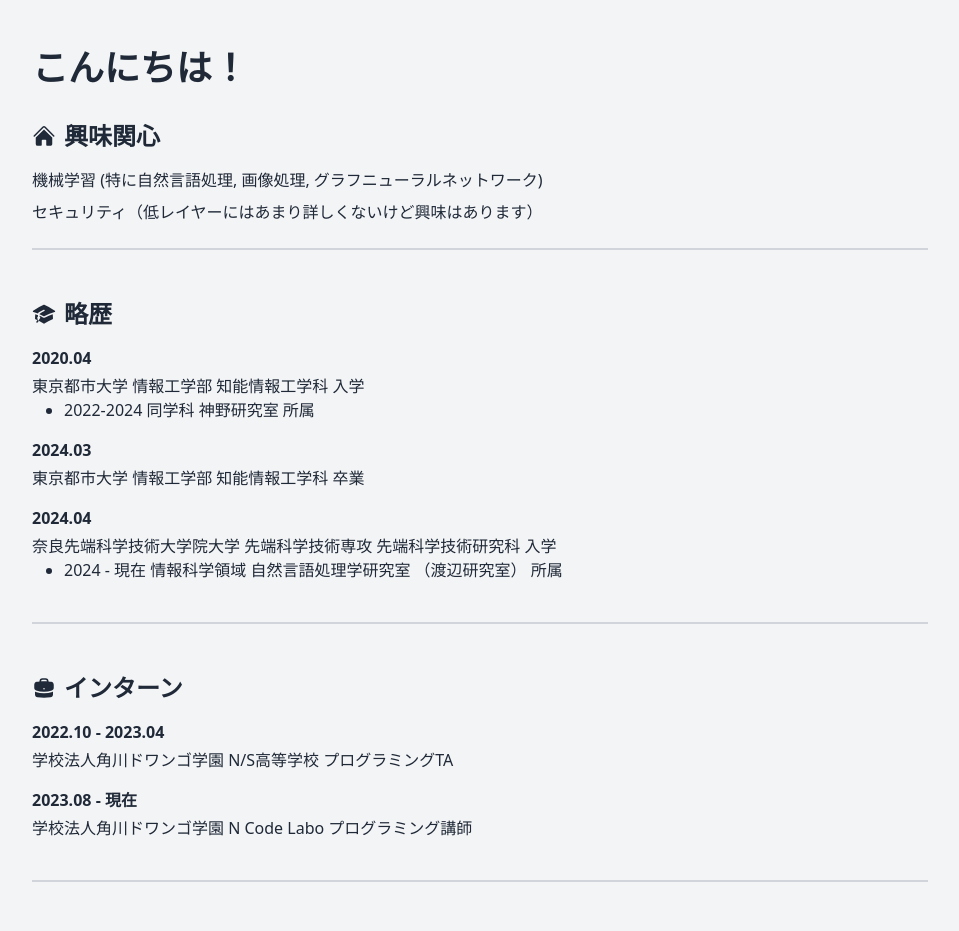
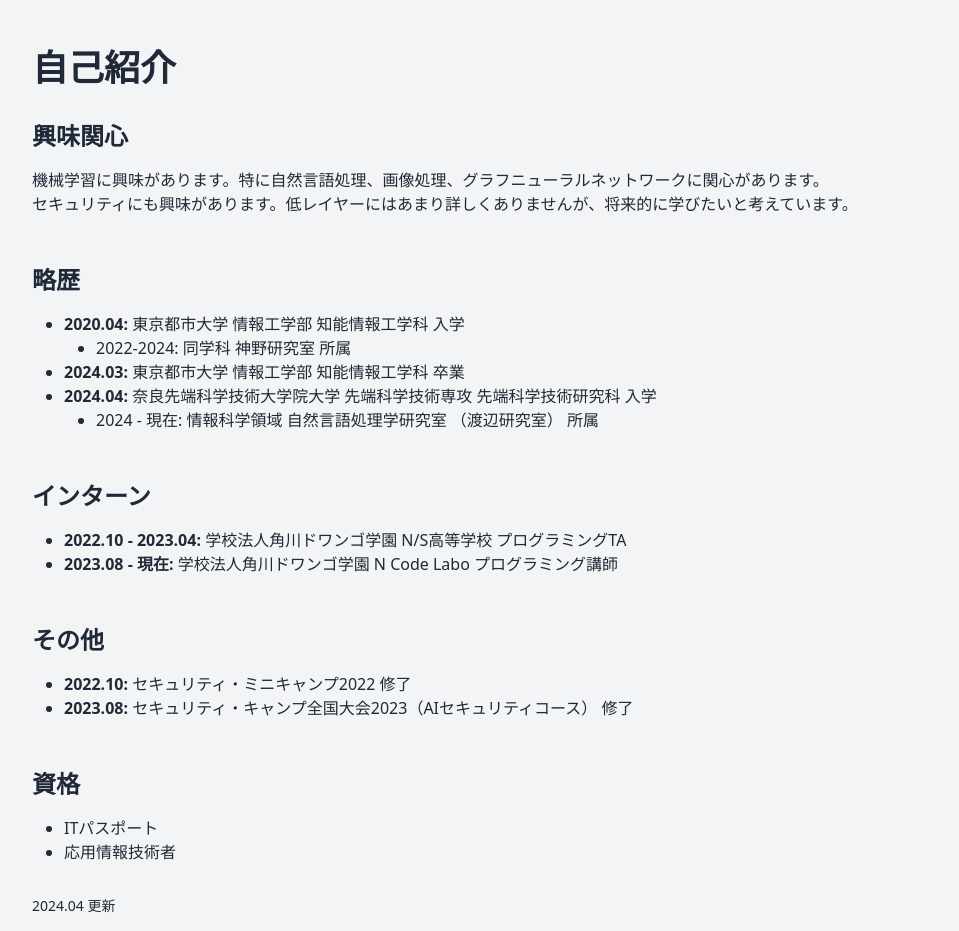
Before and after one commit to n4okins/n4okins.github.io, a Next.js app: page / in a window 1280 px wide. Shown: the top 931 px of the page, without its empty margins (160-1119 px from the left). Built offline with nearby package versions, Linux system fonts and the light colour scheme.

Commit message:
ページの自己紹介を更新

```diff
--- a/src/app/page.tsx
+++ b/src/app/page.tsx
@@ -1,86 +1,67 @@
 import Link from "next/link";
-import { HomeIcon, AcademicCapIcon, BriefcaseIcon, LightBulbIcon, CheckCircleIcon } from '@heroicons/react/24/solid';
 
 export default function Home() {
   return (
     <div className="bg-gray-100 text-gray-800 min-h-screen py-12 px-4 font-sans">
       <div className="container mx-auto max-w-4xl">
-        <h1 className="text-4xl font-bold mb-8">こんにちは！</h1>
-        <section className="mb-12 border-b-2 border-gray-300 pb-6">
-          <h2 className="text-2xl font-bold mb-4 flex items-center">
-            <HomeIcon className="h-6 w-6 mr-2" /> 興味関心
-          </h2>
-          <p className="mb-2">
-            機械学習 (特に自然言語処理, 画像処理, グラフニューラルネットワーク)
+        <h1 className="text-4xl font-bold mb-8">自己紹介</h1>
+
+        <section className="mb-12">
+          <h2 className="text-2xl font-bold mb-4">興味関心</h2>
+          <p>
+            機械学習に興味があります。特に自然言語処理、画像処理、グラフニューラルネットワークに関心があります。
           </p>
           <p>
-            セキュリティ（低レイヤーにはあまり詳しくないけど興味はあります）
+            セキュリティにも興味があります。低レイヤーにはあまり詳しくありませんが、将来的に学びたいと考えています。
           </p>
         </section>
-        <section className="mb-12 border-b-2 border-gray-300 pb-6">
-          <h2 className="text-2xl font-bold mb-4 flex items-center">
-            <AcademicCapIcon className="h-6 w-6 mr-2" /> 略歴
-          </h2>
-          <ul>
-            <li className="mb-4">
-              <div className="font-bold mb-1">2020.04</div>
-              <div>東京都市大学 情報工学部 知能情報工学科 入学</div>
-              <ul className="list-disc pl-8 mb-1">
-                <li>2022-2024 同学科 神野研究室 所属</li>
+
+        <section className="mb-12">
+          <h2 className="text-2xl font-bold mb-4">略歴</h2>
+          <ul className="list-disc pl-8">
+            <li>
+              <p><strong>2020.04:</strong> 東京都市大学 情報工学部 知能情報工学科 入学</p>
+              <ul className="list-disc pl-8">
+                <li>2022-2024: 同学科 神野研究室 所属</li>
               </ul>
             </li>
-            <li className="mb-4">
-              <div className="font-bold mb-1">2024.03</div>
-              <div>東京都市大学 情報工学部 知能情報工学科 卒業</div>
+            <li>
+              <p><strong>2024.03:</strong> 東京都市大学 情報工学部 知能情報工学科 卒業</p>
             </li>
-            <li className="mb-4">
-              <div className="font-bold mb-1">2024.04</div>
-              <div>奈良先端科学技術大学院大学 先端科学技術専攻 先端科学技術研究科 入学</div>
-              <ul className="list-disc pl-8 mb-1">
-                <li>2024 - 現在 情報科学領域 自然言語処理学研究室 （渡辺研究室） 所属</li>
+            <li>
+              <p><strong>2024.04:</strong> 奈良先端科学技術大学院大学 先端科学技術専攻 先端科学技術研究科 入学</p>
+              <ul className="list-disc pl-8">
+                <li>2024 - 現在: 情報科学領域 自然言語処理学研究室 （渡辺研究室） 所属</li>
               </ul>
             </li>
           </ul>
         </section>
-        <section className="mb-12 border-b-2 border-gray-300 pb-6">
-          <h2 className="text-2xl font-bold mb-4 flex items-center">
-            <BriefcaseIcon className="h-6 w-6 mr-2" /> インターン
-          </h2>
-          <ul>
-            <li className="mb-4">
-              <div className="font-bold mb-1">2022.10 - 2023.04</div>
-              <div>学校法人角川ドワンゴ学園 N/S高等学校 プログラミングTA</div>
-            </li>
-            <li className="mb-4">
-              <div className="font-bold mb-1">2023.08 - 現在</div>
-              <div>学校法人角川ドワンゴ学園 N Code Labo プログラミング講師</div>
-            </li>
+
+        <section className="mb-12">
+          <h2 className="text-2xl font-bold mb-4">インターン</h2>
+          <ul className="list-disc pl-8">
+            <li><strong>2022.10 - 2023.04:</strong> 学校法人角川ドワンゴ学園 N/S高等学校 プログラミングTA</li>
+            <li><strong>2023.08 - 現在:</strong> 学校法人角川ドワンゴ学園 N Code Labo プログラミング講師</li>
           </ul>
         </section>
-        <section className="mb-12 border-b-2 border-gray-300 pb-6">
-          <h2 className="text-2xl font-bold mb-4 flex items-center">
-            <LightBulbIcon className="h-6 w-6 mr-2" /> 他
-          </h2>
-          <ul>
-            <li className="mb-4">
-              <div className="font-bold mb-1">2022.10</div>
-              <div>セキュリティ・ミニキャンプ2022 修了</div>
-            </li>
-            <li className="mb-4">
-              <div className="font-bold mb-1">2023.08</div>
-              <div>セキュリティ・キャンプ全国大会2023（AIセキュリティコース） 修了</div>
-            </li>
+
+        <section className="mb-12">
+          <h2 className="text-2xl font-bold mb-4">その他</h2>
+          <ul className="list-disc pl-8">
+            <li><strong>2022.10:</strong> セキュリティ・ミニキャンプ2022 修了</li>
+            <li><strong>2023.08:</strong> セキュリティ・キャンプ全国大会2023（AIセキュリティコース） 修了</li>
           </ul>
         </section>
+
         <section>
-          <h2 className="text-2xl font-bold mb-4 flex items-center">
-            <CheckCircleIcon className="h-6 w-6 mr-2" /> 資格
-          </h2>
-          <ul>
+          <h2 className="text-2xl font-bold mb-4">資格</h2>
+          <ul className="list-disc pl-8">
             <li>ITパスポート</li>
             <li>応用情報技術者</li>
           </ul>
         </section>
+
+        <p className="text-sm mt-8">2024.04 更新</p>
       </div>
     </div>
   );
```
